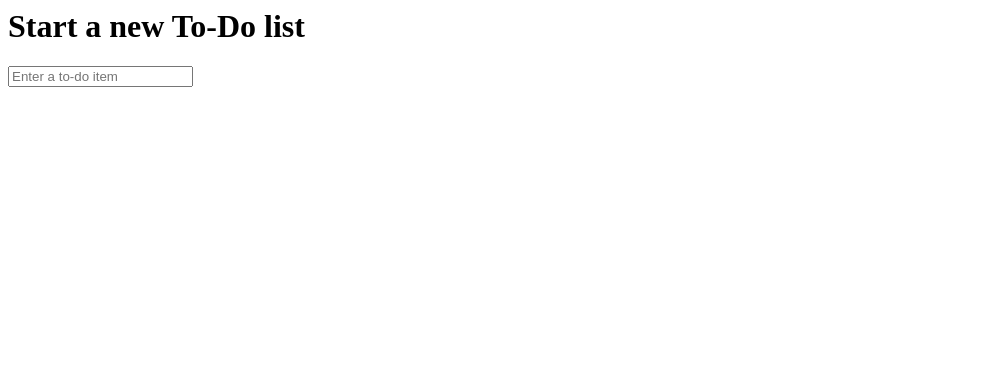
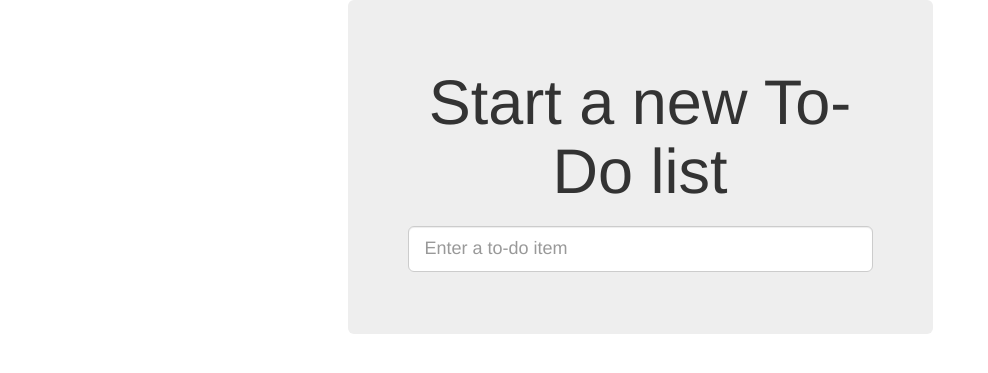
Before and after one commit to bavjackson/tdd-pytest, a Django app: page / in a window 1280 px wide. Shown: the top 373 px of the page, without its empty margins (0-988 px from the left). Run offline with Django 3.2, Linux system fonts and the light colour scheme; some libraries are stand-ins or nearby versions.

Commit message:
added bootstrap styling to templates

```diff
--- /dev/null
+++ b/lists/static/base.css
@@ -0,0 +1,3 @@
+#id_new_item {
+  margin-top: 2ex;
+}
--- a/lists/templates/base.html
+++ b/lists/templates/base.html
@@ -1,14 +1,36 @@
-<html>
+<html lang="en">
   <head>
+    <meta charset="utf-8" />
+    <meta http-equiv="X-UA-Compativle" content="IE=edge" />
+    <meta name="viewport" content="width=device-width, initial-scale=1" />
     <title>To-Do lists</title>
+    <link href="/static/bootstrap/css/bootstrap.min.css" rel="stylesheet" />
+    <link href="/static/base.css" rel="stylesheet" />
   </head>
   <body>
-    <h1>{% block header_text %}{% endblock %}</h1>
-    <form method="POST" action="{% block form_action %}{% endblock %}">
-      <input name="item_text" id="id_new_item" type="text" placeholder="Enter a to-do item" />
-      {% csrf_token %}
-    </form>
-    {% block table %}
-    {% endblock %}
+    <div class="container">
+      <div class="row">
+        <div class="col-md-6 col-md-offset-3 jumbotron">
+          <div class="text-center">
+            <h1>{% block header_text %}{% endblock %}</h1>
+            <form method="POST" action="{% block form_action %}{% endblock %}">
+              <input
+                class="form-control input-lg"
+                name="item_text"
+                id="id_new_item"
+                type="text"
+                placeholder="Enter a to-do item"
+              />
+              {% csrf_token %}
+            </form>
+          </div>
+        </div>
+      </div>
+      <div class="row">
+        <div class="col-md-6 col-md-offset-3">
+          {% block table %} {% endblock %}
+        </div>
+      </div>
+    </div>
   </body>
 </html>
--- a/lists/templates/list.html
+++ b/lists/templates/list.html
@@ -5,7 +5,7 @@
 {% block form_action %}/lists/{{ list.id }}/add_item{% endblock %}
 
 {% block table %}
-    <table id="id_list_table">
+    <table id="id_list_table" class="table">
       {% for item in list.item_set.all %}
       <tr>
         <td>{{ forloop.counter }}: {{ item.text }}</td>
```
